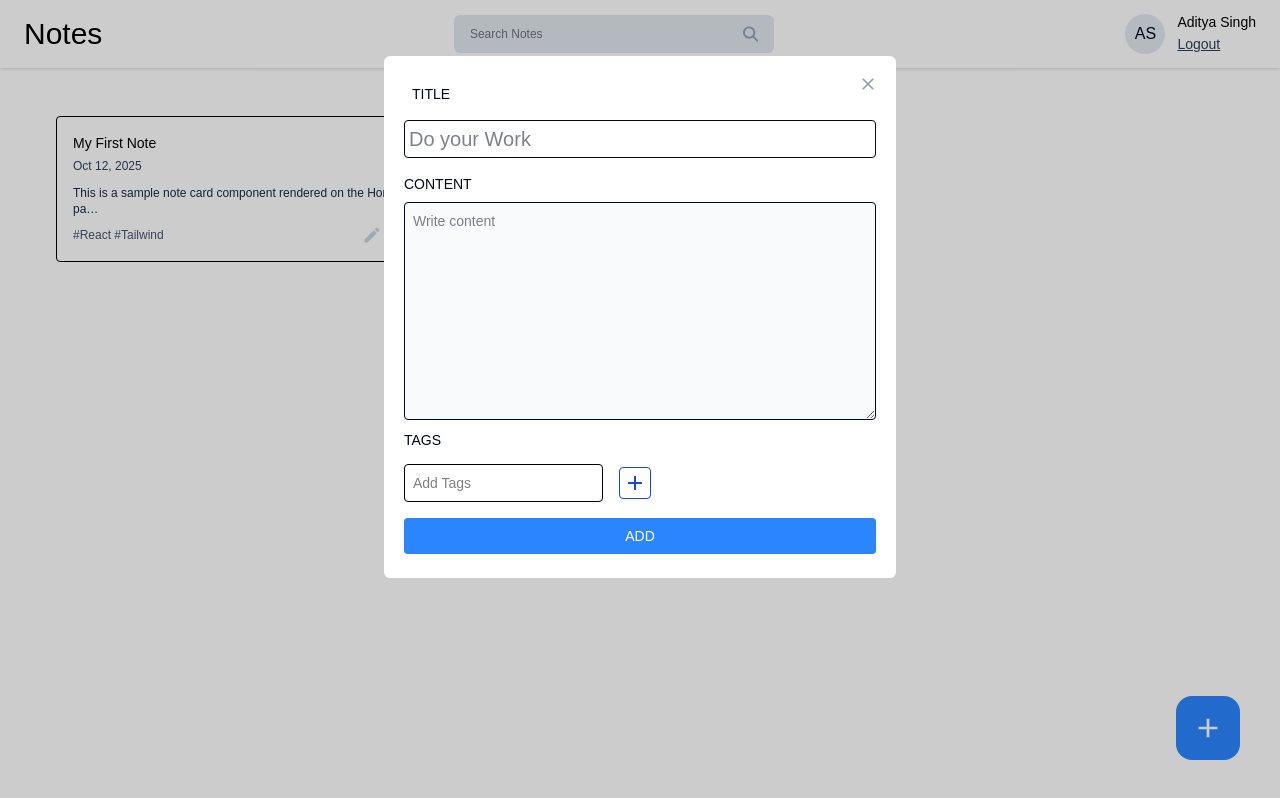
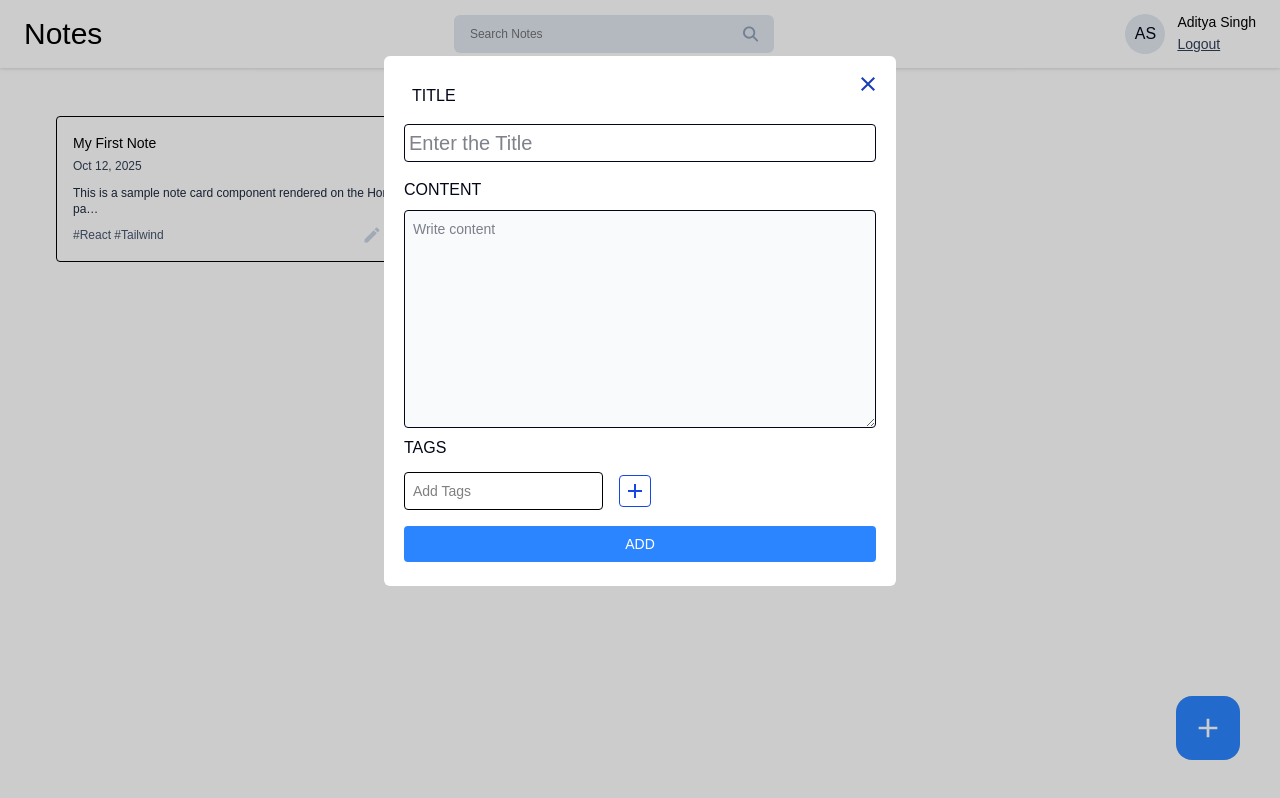
Before and after one commit to adigogetit/Notes-app, a React (Vite) app in the folder vite-project/: page / in a window 1280 px wide. Both pictures are taken after a click on the button 1208 px from the left and 728 px from the top of the page. Built offline with nearby package versions, Linux system fonts and the light colour scheme.

Commit message:
done some touch-up

```diff
--- a/vite-project/src/index.css
+++ b/vite-project/src/index.css
@@ -24,5 +24,5 @@ body {
 }
 
 .input-lable{
-    @apply text-sm text-slate-950 font-medium;
+    @apply text-[-25px] text-slate-950 font-medium;
 }
--- a/vite-project/src/pages/Home/AddEditNotes.jsx
+++ b/vite-project/src/pages/Home/AddEditNotes.jsx
@@ -37,8 +37,8 @@ const AddEditNotes = ({noteData,type,onClose}) => {
     return (
         <div className='relative'>
 
-            <button className='w-10 h-10 rounded-full flex items-center justify-center absolute -top-3 -right-3 hover:bg-slate-50 cursor-pointer' onClick={onClose}>
-                <MdClose className='text-xl text-slate-400' />
+            <button className='w-10 h-10 rounded-full flex items-center justify-center absolute -top-3 -right-3 hover:bg-blue-200 cursor-pointer' onClick={onClose}>
+                <MdClose className='text-2xl text-blue-800' />
             </button>
 
 
@@ -47,7 +47,7 @@ const AddEditNotes = ({noteData,type,onClose}) => {
                 <input
                     type="text"
                     className=" p-1 text-xl text-slate-950 border rounded ouline-none"
-                    placeholder='Do your Work'
+                    placeholder='Enter the Title'
                     value={title}
                     onChange={({ target }) => setTitle(target.value)}
                 />
```
